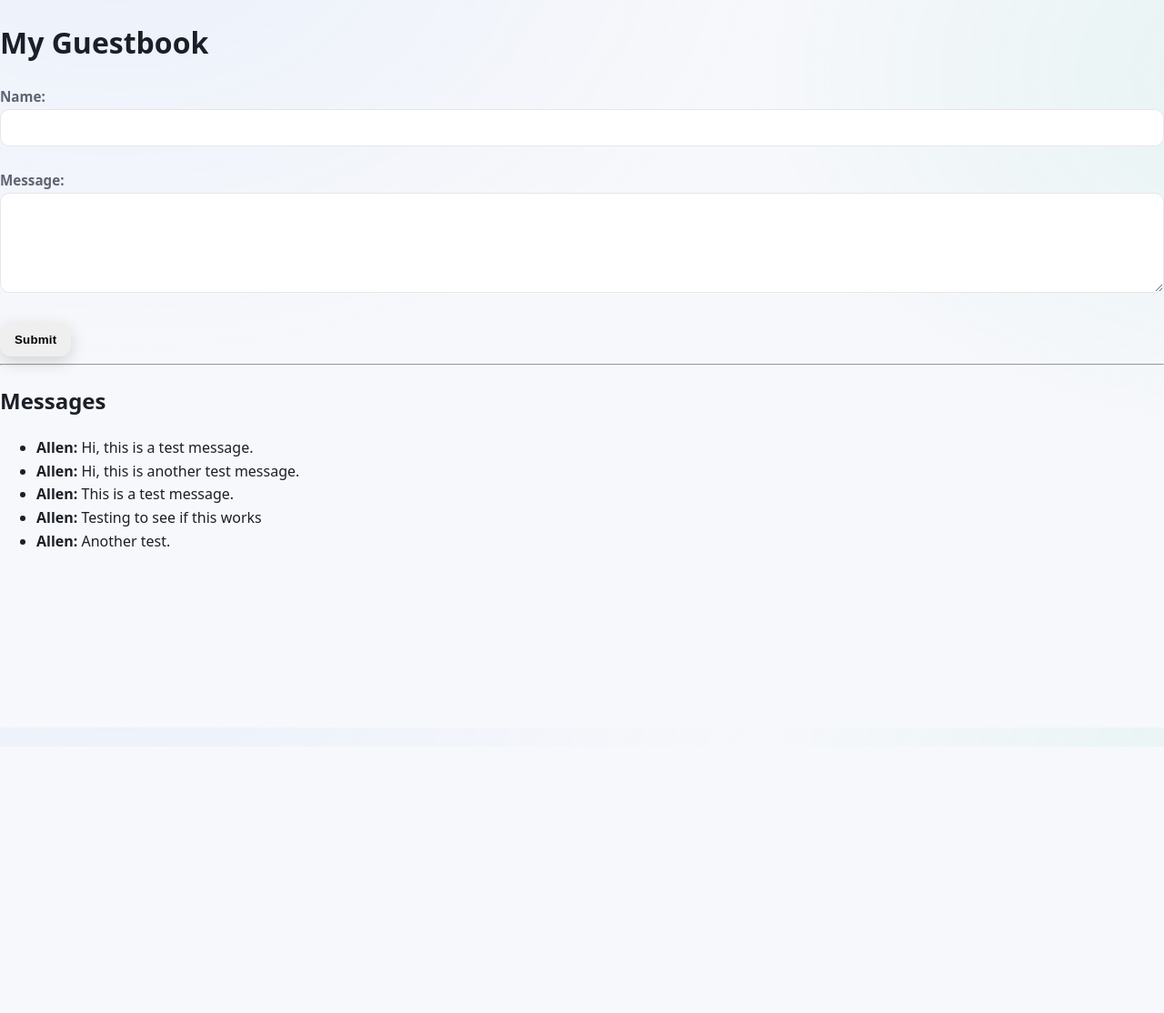
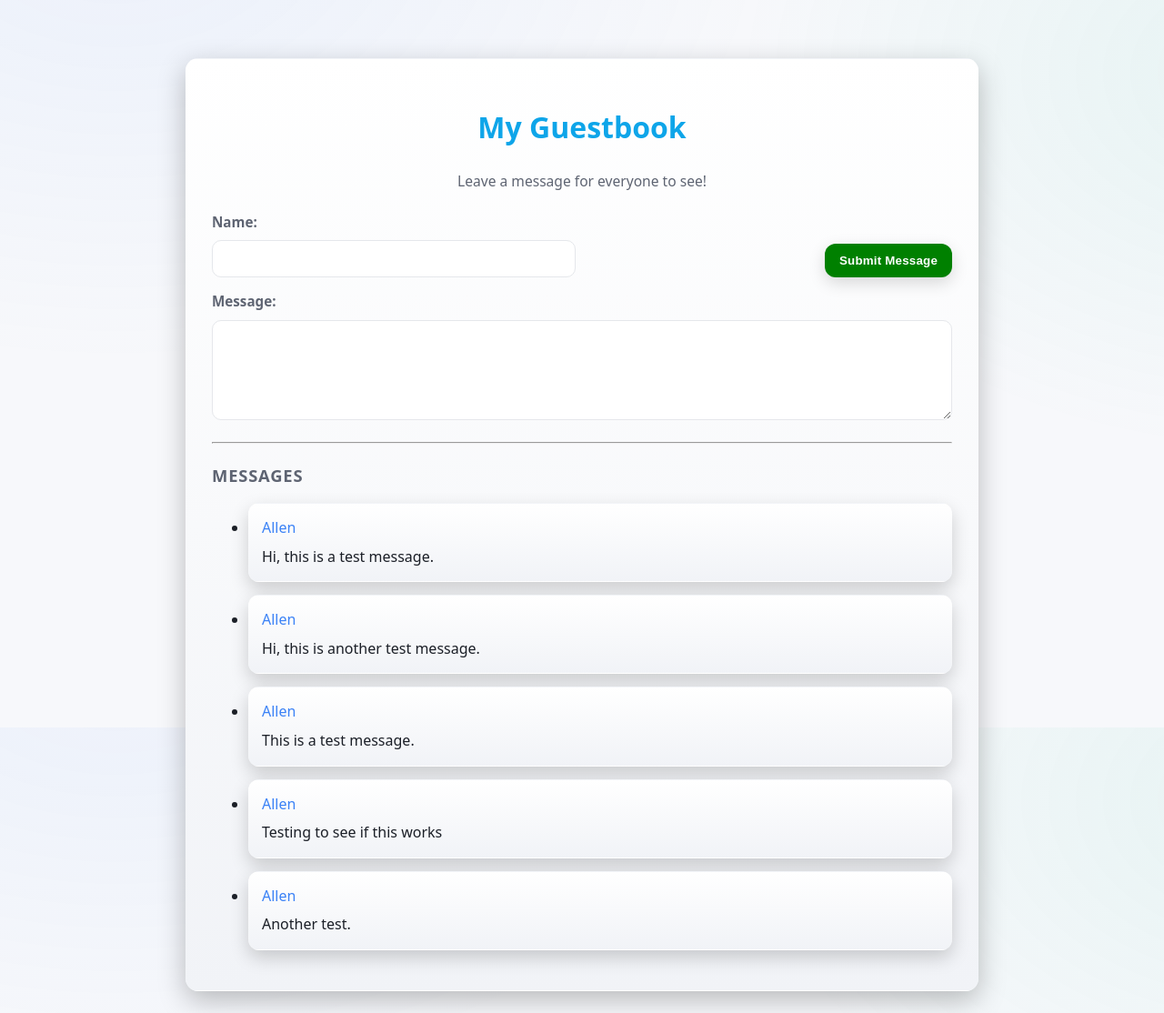
Before and after one commit to anamrood/cis260-guestbook-project, a Flask app: page / in a window 1280 px wide. Shown: the whole page at 91% size. Before the commit the page ends 601 px from the top, so only its background shows below. Run offline with Flask 3, Linux system fonts and the light colour scheme.

Commit message:
Complete Week 10: Experimented with CSS and detailed troubleshooting

```diff
--- a/static/style.css
+++ b/static/style_v2.css
@@ -74,9 +74,10 @@ body {
 }
 
 .header h1 {
-  margin: 0 0 6px;
-  font-size: clamp(1.6rem, 2.4vw, 2.2rem);
-  letter-spacing: 0.2px;
+  margin: 0 0 6px;
+  font-size: clamp(1.6rem, 2.4vw, 2.2rem);
+  letter-spacing: 0.2px;
+  color: var(--accent); /* <-- ADD THIS LINE */
 }
 
 .header p {
@@ -153,8 +154,8 @@ input[type="submit"] {
   box-shadow: 0 6px 18px rgba(0,0,0,0.15);
 }
 
-.btn-primary {
-  background: linear-gradient(180deg, var(--brand), var(--brand-strong));
+button.btn-primary {
+  background: green !important; /* Changed to 'background' */
   color: white;
 }
 
@@ -205,8 +206,9 @@ input[type="submit"]:active {
 }
 
 .entry-name {
-  font-weight: 800;
-  font-size: 1.05rem;
+  font-weight: 800;
+  font-size: 1.05rem;
+  color: var(--brand);
 }
 
 .entry-meta {
--- a/templates/index.html
+++ b/templates/index.html
@@ -2,32 +2,52 @@
 <html lang="en">
 <head>
     <meta charset="UTF-8">
-    <link rel="stylesheet" href="{{ url_for('static', filename='style.css') }}">
     <title>My Guestbook</title>
+    <link rel="stylesheet" href="{{ url_for('static', filename='style_v2.css') }}">
+    <meta name="viewport" content="width=device-width, initial-scale=1.0">
 </head>
 <body>
+
+    <div class="container">
+
+        <div class="card">
+
+            <div class="header">
                 <h1>My Guestbook</h1>
+                <p>Leave a message for everyone to see!</p>
+            </div>
 
-    <form method="POST">
-        <label for="name">Name:</label><br>
-        <input type="text" id="name" name="name"><br><br>
+            <form method="POST" class="guestbook-form">
 
-        <label for="message">Message:</label><br>
-        <textarea id="message" name="message"></textarea><br><br>
+                <div class="form-row form-row--name">
+                    <label for="name">Name:</label>
+                    <input type="text" id="name" name="name" required>
+                </div>
 
-        <button type="submit">Submit</button>
+                <div class="form-row form-row--message">
+                    <label for="message">Message:</label>
+                    <textarea id="message" name="message" required></textarea>
+                </div>
+
+                <div class="actions">
+                    <button type="submit" class="btn-primary">Submit Message</button>
+                </div>
             </form>
 
             <hr>
 
-    <h2>Messages</h2>
-    <ul>
+            <h2 class="section-title">Messages</h2>
+
+            <ul class="messages">
                 {% for entry in entries %}
-            <li>
-                <strong>{{ entry.name }}:</strong> {{ entry.message }}
+                    <li class="entry">
+                        <div class="entry-header">
+                            <span class="entry-name">{{ entry.name }}</span>
+                        </div>
+                        <p class="entry-message">{{ entry.message }}</p>
                     </li>
                 {% endfor %}
             </ul>
 
-</body>
+        </div> </div> </body>
 </html>
```
Also changed, not shown: README.md. Lines whose indentation alone changed are shown as unchanged.
